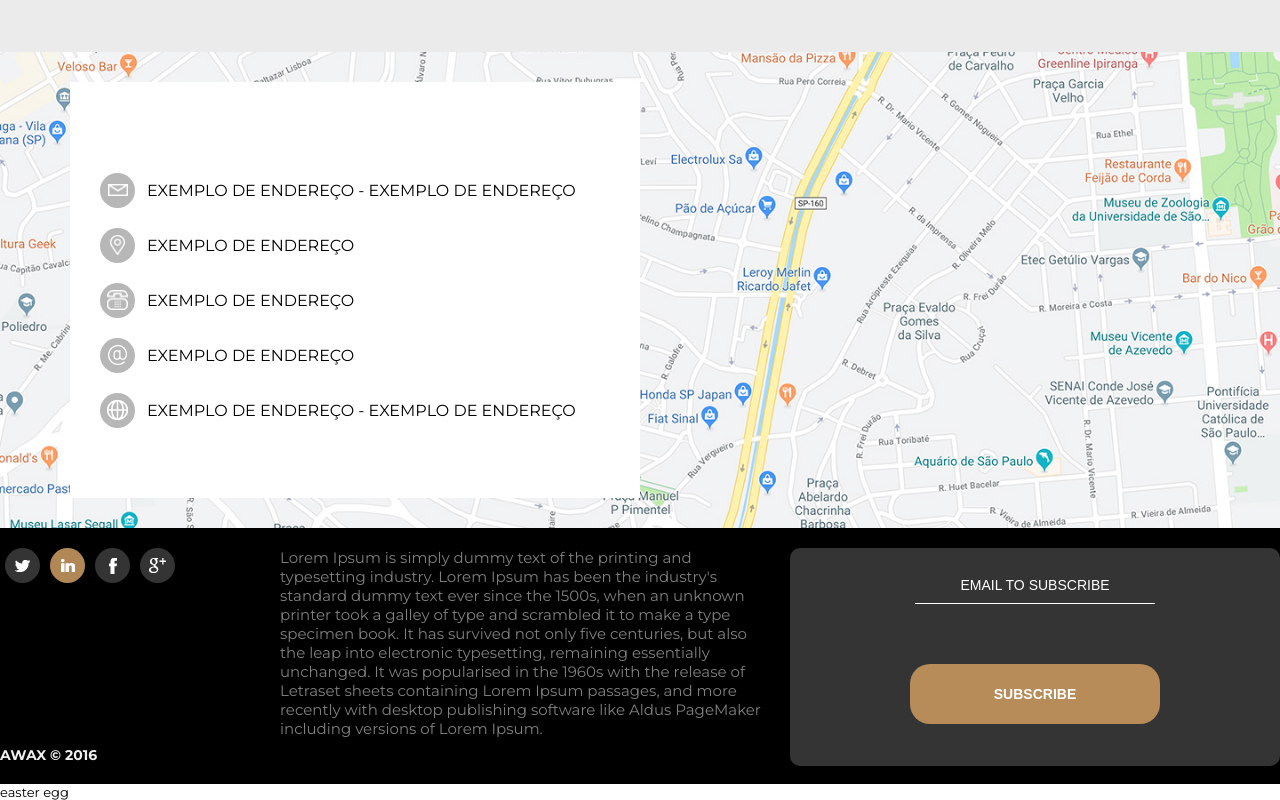
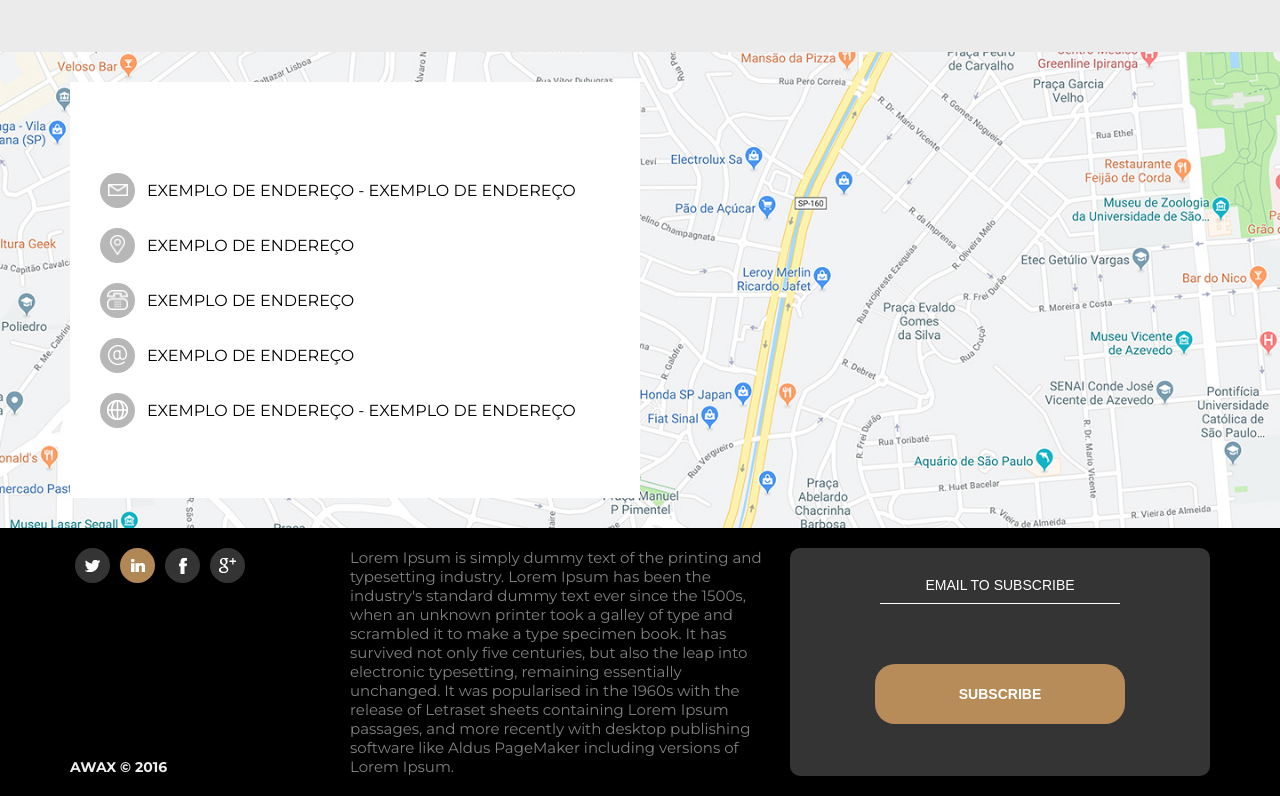
Before and after one commit to MaxAugusto13/projeto-awax, a plain HTML site: page index.html in a window 1280 px wide. Shown: the part 6315-7115 px from the top of the page. Drawn offline with Linux system fonts and the light colour scheme.

Commit message:
new responsivity

```diff
--- a/assets/css/style.css
+++ b/assets/css/style.css
@@ -1075,8 +1075,9 @@ footer {
 }
 
 .footer-body {
-    background-color: black;
-    display: flex;
+    background-color: rgb(0, 0, 0);
+    display: flex;
+    max-width: 1140px;
 }
 
 
@@ -1177,7 +1178,7 @@ footer .icon-footer-box div:hover,
 }
 
 
-@media (min-width: 450px) and (max-width: 870px) {
+@media (min-width: 450px) and (max-width: 970px) {
     .menu nav {
         position: absolute;
         z-index: 99;
--- a/index.html
+++ b/index.html
@@ -640,7 +640,6 @@
             </div>
         </div>
     </footer>
-    <div>easter egg</div>
 </body>
 
 </html>
```
